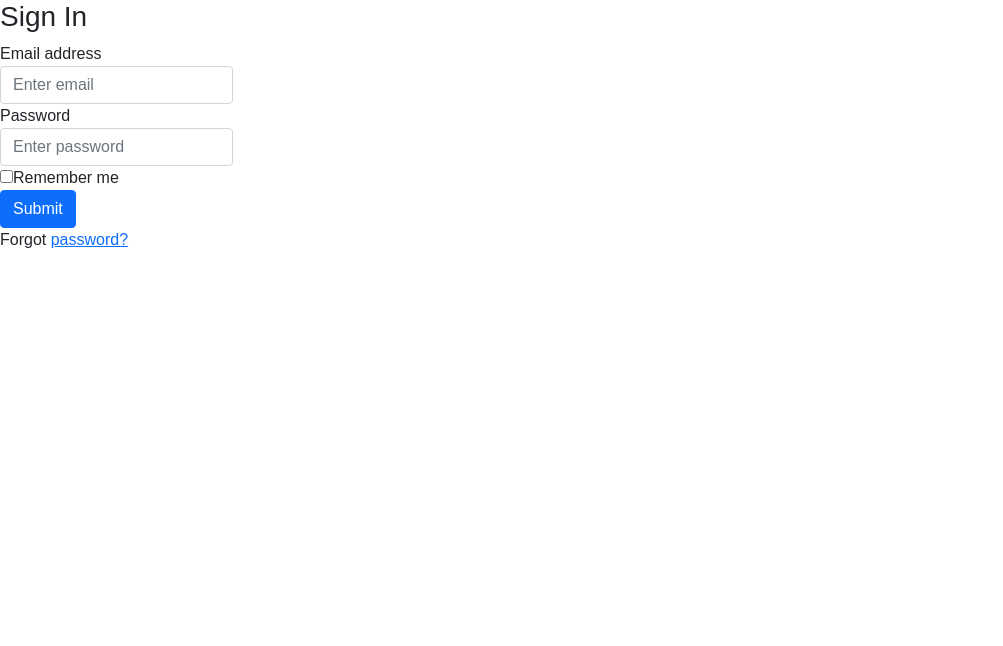
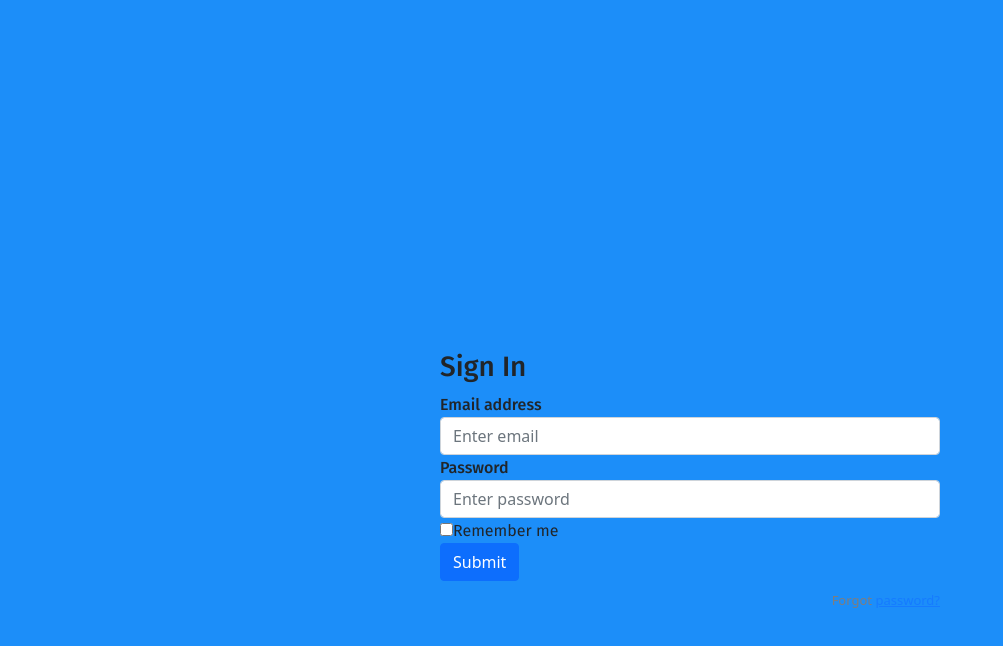
Before and after one commit to akshitaanand/hack_utd_woosh, a React (Create React App) app: page / in a window 1280 px wide. Shown: the top 646 px of the page, without its empty margins (0-1003 px from the left). Built offline with nearby package versions, Linux system fonts and the light colour scheme.

Commit message:
new login

```diff
--- a/src/App.css
+++ b/src/App.css
@@ -16,7 +16,6 @@
 .App-header {
   background-color: #282c34;
   min-height: 100vh;
-  /* width: 100%; */
   display: flex;
   flex-direction: column;
   align-items: center;
@@ -38,27 +37,12 @@
   }
 }
 
-body {
-  min-height: 100vh;
-  display: flex;
-  font-weight: 400;
-  font-family: sans-serif;
-  /* background: #eec0c6;  fallback for old browsers */
-  /* background-color: #eec0c6; */
-  /* background-image: linear-gradient(315deg, #eec0c6 0%, #e58c8a 74%); */
-
+.form-box{
+  position: fixed;
+  top: 50%;
+  left: 50%;
+  margin-top: -50px;
+  margin-left: -200px;
+  width: 500px;
+  background-color: #1C8EF9;
 }
-.inner {
-  width: 1000px;
-  margin: 100px;
-  background: #fcf0e7;
-  box-shadow: 0px 14px 80px rgba(34, 35, 58, 0.2);
-  padding: 40px 55px 45px 55px;
-  border-radius: 15px;
-  transition: all .3s;
-}
-
-.navBar {
-  background: #fcf0e7;
-  width: 100
-}
--- a/src/components/login.js
+++ b/src/components/login.js
@@ -3,6 +3,7 @@ import React, { Component } from "react";
 export default class Login extends Component {
     render() {
         return (
+            <div className = "form-box">
             <form>
                 <h3>Sign In</h3>
 
@@ -28,6 +29,8 @@ export default class Login extends Component {
                     Forgot <a href="#">password?</a>
                 </p>
             </form>
+            </div>
+
         );
     }
 }
--- a/src/index.css
+++ b/src/index.css
@@ -1,13 +1,73 @@
+@import url('https://fonts.googleapis.com/css?family=Fira+Sans:400,500,600,700,800');
+
+* {
+  box-sizing: border-box;
+}
 body {
-  margin: 0;
-  font-family: -apple-system, BlinkMacSystemFont, 'Segoe UI', 'Roboto', 'Oxygen',
-    'Ubuntu', 'Cantarell', 'Fira Sans', 'Droid Sans', 'Helvetica Neue',
-    sans-serif;
-  -webkit-font-smoothing: antialiased;
-  -moz-osx-font-smoothing: grayscale;
+  background: #1C8EF9 !important;
+  min-height: 100vh;
+  display: flex;
+  font-weight: 400;
+  font-family: 'Fira Sans', sans-serif;
 }
 
-code {
-  font-family: source-code-pro, Menlo, Monaco, Consolas, 'Courier New',
-    monospace;
+h1,h2,h3,h4,h5,h6,label,span {
+  font-weight: 500;
+  font-family: 'Fira Sans', sans-serif;
 }
+
+body, html, .App, #root, .auth-wrapper {
+  width: 100%;
+  height: 100%;
+}
+
+.navbar-light {
+  background-color: #ffffff;
+  box-shadow: 0px 14px 80px rgba(34, 35, 58, 0.2);
+}
+
+.auth-wrapper {
+  display: flex;
+  justify-content: center;
+  flex-direction: column;
+  text-align: left;
+}
+
+.auth-inner {
+  width: 450px;
+  margin: auto;
+  background: #ffffff;
+  box-shadow: 0px 14px 80px rgba(34, 35, 58, 0.2);
+  padding: 40px 55px 45px 55px;
+  border-radius: 15px;
+  transition: all .3s;
+}
+
+.auth-wrapper .form-control:focus {
+  border-color: #167bff;
+  box-shadow: none;
+}
+
+.auth-wrapper h3 {
+  text-align: center;
+  margin: 0;
+  line-height: 1;
+  padding-bottom: 20px;
+}
+
+.custom-control-label {
+  font-weight: 400;
+}
+
+.forgot-password,
+.forgot-password a {
+  text-align: right;
+  font-size: 13px;
+  padding-top: 10px;
+  color: #7f7d7d;
+  margin: 0;
+}
+
+.forgot-password a {
+  color: #167bff;
+}
```
